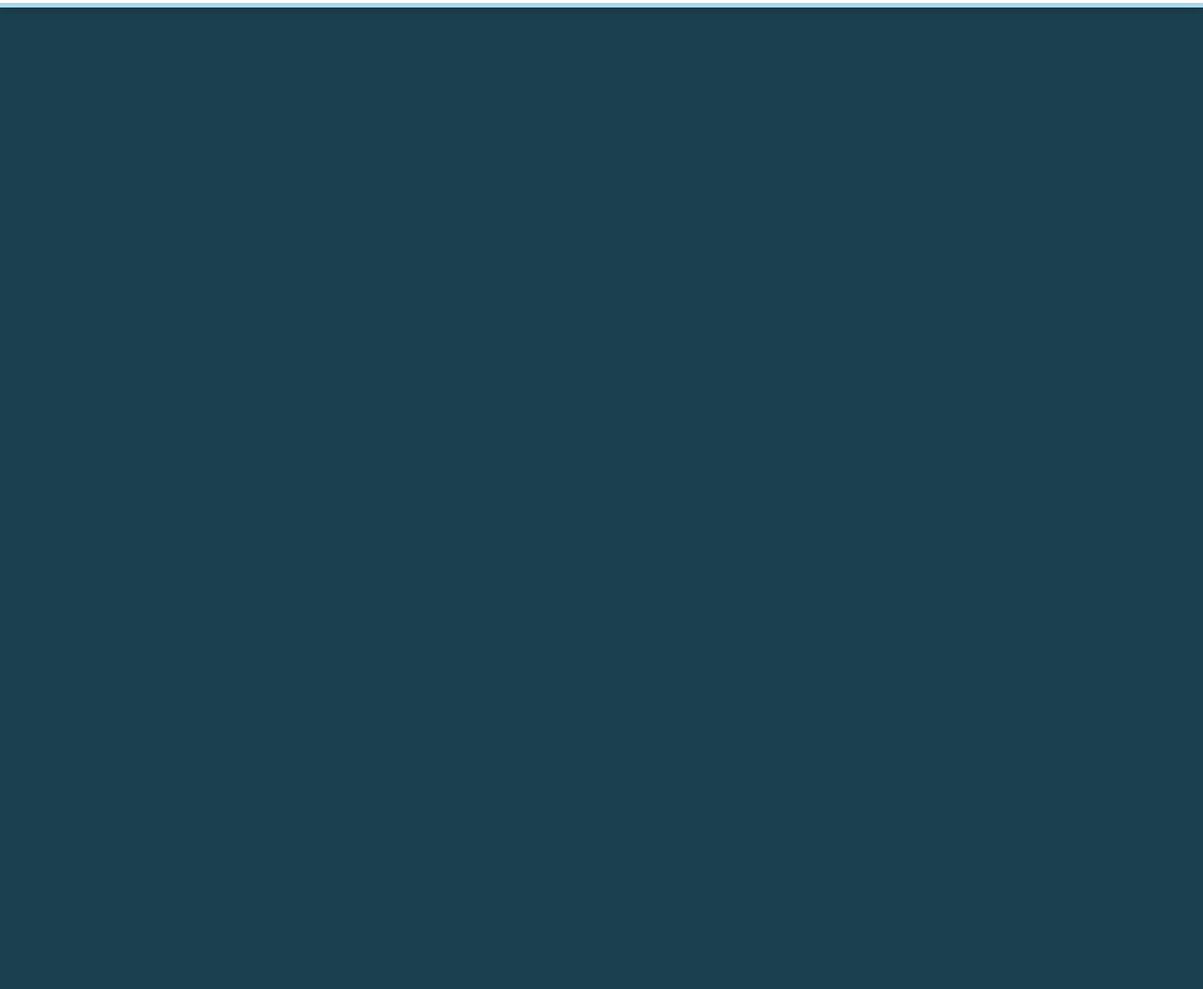
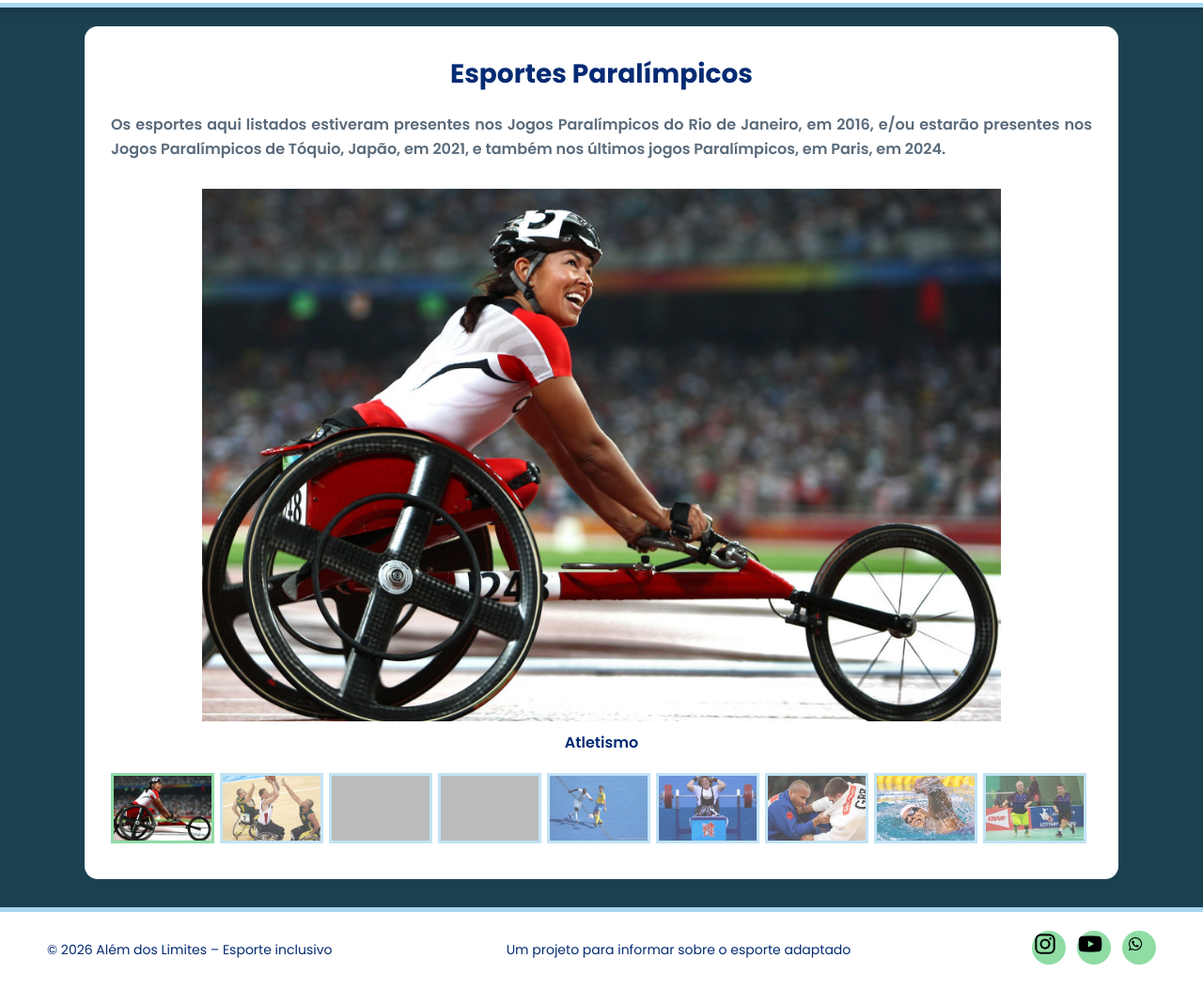
Before and after one commit to HGuilher/Alem-Limites, a plain HTML site: page galeria.html in a window 1280 px wide. Shown: the part 82-1135 px from the top of the page at 94% size. Before the commit the page ends 800 px from the top, so only its background shows below. Drawn offline with Linux system fonts and the light colour scheme; grey boxes are pictures that could not be loaded.

Commit message:
Criação da Galeria

```diff
--- a/css/galeria.css
+++ b/css/galeria.css
@@ -1,9 +1,3 @@
-/* Cores do projeto:
-   verde claro: #8fdca5
-   azul bebê:   #a8d8f0
-   branco:      #ffffff
-   azul-marinho (texto): #042b73 */
-
 body {
   margin: 0;
   font-family: 'Poppins', Arial, sans-serif;
@@ -129,7 +123,86 @@ body {
   background-color: #a8d8f0;
 }
 
-/* ===== Celular ===== */
+
+/* ===== Galeria ===== */
+.galeria {
+  flex: 1;
+  width: 100%;
+  max-width: 1100px;
+  margin: 110px auto 30px;
+  padding: 30px 28px;
+  box-sizing: border-box;
+  background-color: #ffffff;
+  border-radius: 14px;
+}
+.galeria h1 {
+  margin: 0 0 20px;
+  text-align: center;
+  font-size: 28px;
+  color: #042b73;
+}
+.intro {
+  margin: 0 0 30px;
+  text-align: justify;
+  font-weight: 600;
+  line-height: 1.6;
+  color: #5a6b7b;
+}
+
+/* Imagem grande */
+.destaque {
+  margin: 0 auto;
+  max-width: 850px;
+}
+.destaque img {
+  display: block;
+  width: 100%;
+  aspect-ratio: 3 / 2;
+  object-fit: cover;
+  background-color: #a8d8f0;
+}
+.destaque figcaption {
+  padding: 10px 0;
+  text-align: center;
+  font-weight: 600;
+  color: #042b73;
+}
+
+/* Miniaturas */
+.miniaturas {
+  display: flex;
+  gap: 6px;
+  margin-top: 10px;
+  padding-bottom: 8px;
+  overflow-x: auto;
+}
+.mini {
+  flex: 0 0 auto;
+  width: 110px;
+  height: 75px;
+  padding: 0;
+  border: 3px solid transparent;
+  background-color: #a8d8f0;
+  cursor: pointer;
+  opacity: 0.7;
+  transition: 0.3s;
+}
+.mini img {
+  display: block;
+  width: 100%;
+  height: 100%;
+  object-fit: cover;
+}
+.mini:hover {
+  opacity: 1;
+}
+.mini.ativa {
+  border-color: #8fdca5;
+  opacity: 1;
+}
+
+
+/* ===== Celular (galeria) ===== */
 @media (max-width: 600px) {
   .cabecalho {
     padding: 0 16px;
@@ -140,4 +213,26 @@ body {
   .menu {
     right: 16px;
   }
+  .galeria {
+    margin: 100px 12px 20px;
+    width: auto;
+    padding: 20px 14px;
+  }
+  .galeria h1 {
+    font-size: 22px;
+  }
+  .intro {
+    font-size: 14px;
+    text-align: left;
+  }
+  .mini {
+    width: 85px;
+    height: 60px;
+  }
+  .rodape {
+    flex-direction: column;
+    gap: 10px;
+    text-align: center;
+    padding: 20px 16px;
+  }
 }
--- a/galeria.html
+++ b/galeria.html
@@ -32,6 +32,58 @@
     </ul>
   </nav>
 
+  <main class="galeria">
+    <h1>Esportes Paralímpicos</h1>
+
+    <p class="intro">
+      Os esportes aqui listados estiveram presentes nos Jogos Paralímpicos do Rio de Janeiro, em 2016,
+      e/ou estarão presentes nos Jogos Paralímpicos de Tóquio, Japão, em 2021, e também nos últimos jogos Paralímpicos, em Paris, em 2024.
+    </p>
+
+    <!-- Imagem grande (muda ao clicar numa miniatura) -->
+    <figure class="destaque">
+      <img id="imgGrande" src="img/galeria/atletismo.jpg" alt="Atletismo">
+      <figcaption id="legenda">Atletismo</figcaption>
+    </figure>
+
+    <!-- Faixa de miniaturas (rola para o lado) -->
+    <div class="miniaturas" id="miniaturas">
+      <button class="mini ativa" data-src="img/galeria/atletismo.jpg" data-nome="Atletismo">
+        <img src="img/galeria/atletismo.jpg" alt="Atletismo">
+      </button>
+      <button class="mini" data-src="img/galeria/basquete.jpg" data-nome="Basquete">
+        <img src="img/galeria/basquete.jpg" alt="Basquete">
+      </button>
+      <button class="mini" data-src="img/galeria/futsal.jpg" data-nome="Futsal">
+        <img src="img/galeria/futsal.jpg" alt="Futsal">
+      </button>
+      <button class="mini" data-src="img/galeria/goalball.jpg" data-nome="Goalball">
+        <img src="img/galeria/goalball.jpg" alt="Goalball">
+      </button>
+      <button class="mini" data-src="img/galeria/futebol7.jpg" data-nome="Futebol 7">
+        <img src="img/galeria/futebol7.jpg" alt="Futebol 7">
+      </button>
+      <button class="mini" data-src="img/galeria/halter.jpg" data-nome="Halterofilismo">
+        <img src="img/galeria/halter.jpg" alt="Halterofilismo">
+      </button>
+      <button class="mini" data-src="img/galeria/judo.jpg" data-nome="Judô">
+        <img src="img/galeria/judo.jpg" alt="Judô">
+      </button>
+      <button class="mini" data-src="img/galeria/natacao.jpg" data-nome="Natação">
+        <img src="img/galeria/natacao.jpg" alt="Natação">
+      </button>
+      <button class="mini" data-src="img/galeria/badminton.jpg" data-nome="Badminton">
+        <img src="img/galeria/badminton.jpg" alt="Badminton">
+      </button>
+      <button class="mini" data-src="img/galeria/paracanoagem.jpg" data-nome="Paracanoagem">
+        <img src="img/galeria/paracanoagem.jpg" alt="Paracanoagem">
+      </button>
+      <button class="mini" data-src="img/galeria/remo.jpg" data-nome="Remo">
+        <img src="img/galeria/remo.jpg" alt="Remo">
+      </button>
+    </div>
+  </main>
+
   <footer class="rodape">
     <p>© 2026 Além dos Limites – Esporte inclusivo</p>
     <p>Um projeto para informar sobre o esporte adaptado</p>
@@ -42,13 +94,32 @@
     </div>
   </footer>
 
-    <script>
+  <script>
+    // Menu
     var botao = document.getElementById("btnMenu");
     var menu = document.getElementById("menu");
 
     botao.onclick = function () {
       menu.classList.toggle("aberto");
     };
+
+    // Galeria
+    var imgGrande = document.getElementById("imgGrande");
+    var legenda = document.getElementById("legenda");
+    var minis = document.querySelectorAll(".mini");
+
+    for (var i = 0; i < minis.length; i++) {
+      minis[i].onclick = function () {
+        imgGrande.src = this.getAttribute("data-src");
+        imgGrande.alt = this.getAttribute("data-nome");
+        legenda.textContent = this.getAttribute("data-nome");
+
+        for (var j = 0; j < minis.length; j++) {
+          minis[j].classList.remove("ativa");
+        }
+        this.classList.add("ativa");
+      };
+    }
   </script>
 </body>
 </html>
```
Also changed, not shown: impacto.html (+1 -0 lines), img/galeria/atletismo.jpg (added), img/galeria/badminton.jpg (added), img/galeria/basquete.jpg (added), img/galeria/futebol7.jpg (added), img/galeria/halter.jpg (added), img/galeria/judo.jpg (added), img/galeria/natacao.jpg (added), img/galeria/paracanoagem.jpg (added), img/galeria/remo.jpg (added), 2 other files.
